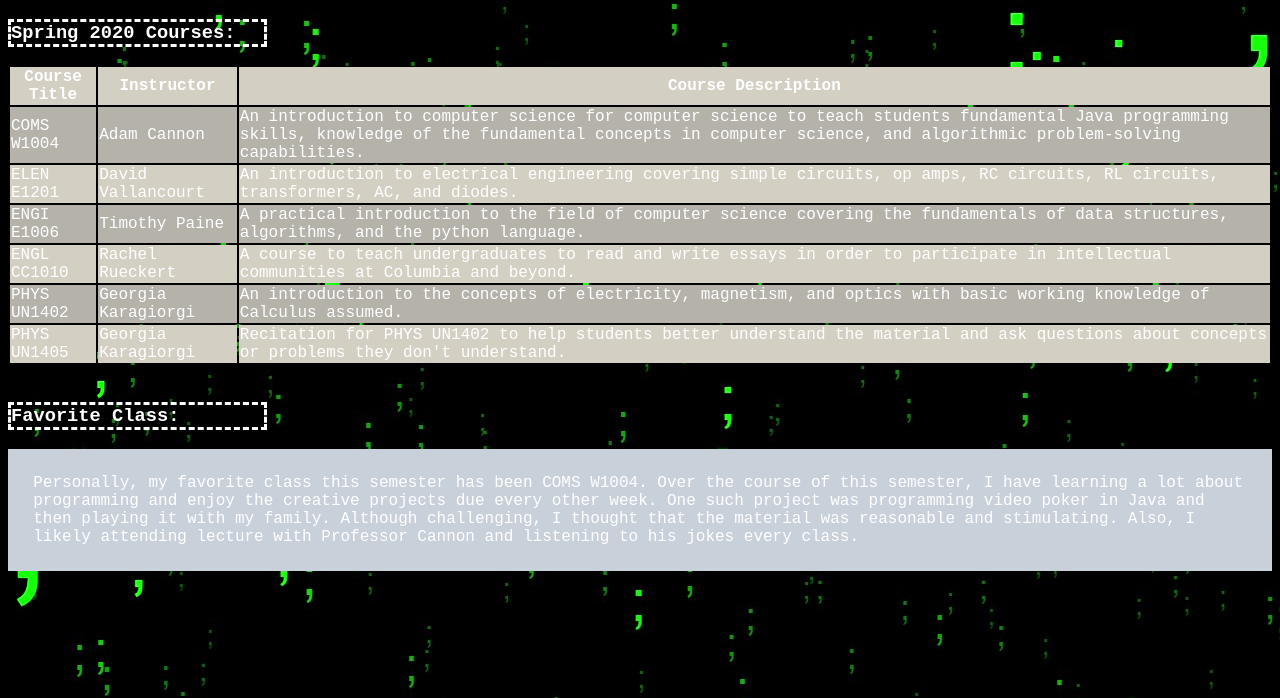
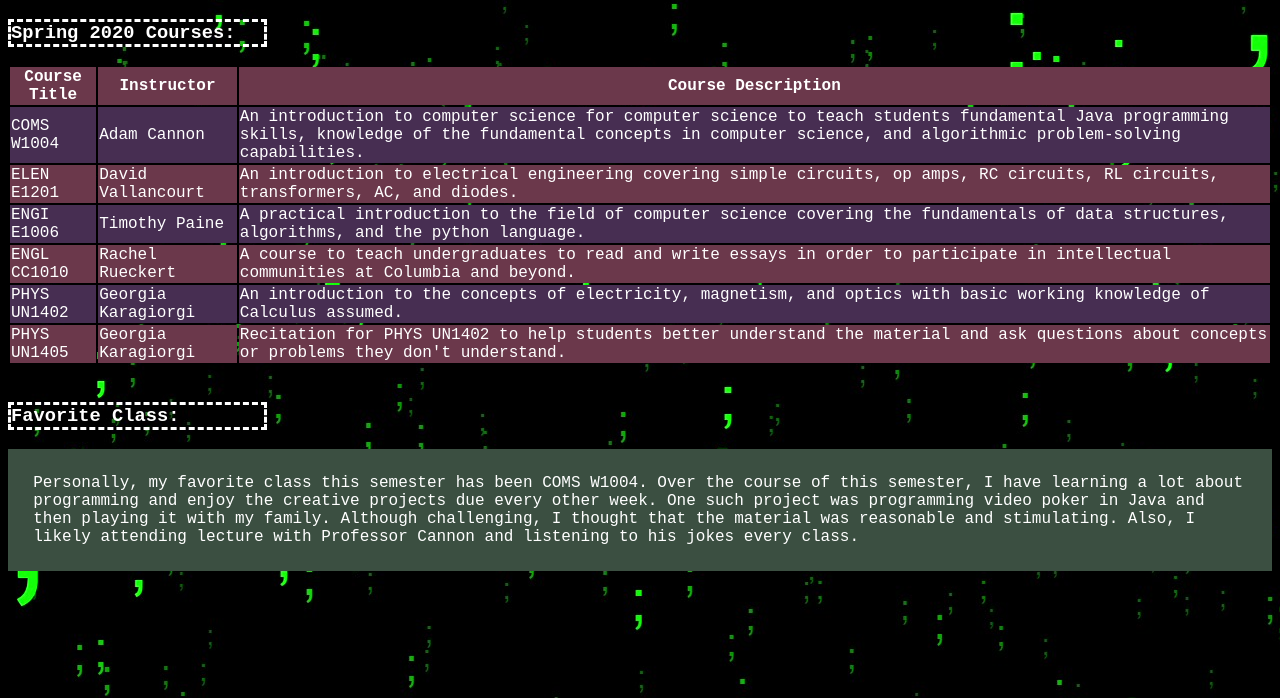
Before and after one commit to TrumanGregg/ENGI1006_Final, a Flask app: page /classes.html in a window 1280 px wide. Shown: the part 102-800 px from the top of the page. Run offline with Flask 2, Linux system fonts and the light colour scheme.

Commit message:
Changed color scheme for readability.

```diff
--- a/tmg2157-final/static/styling.css
+++ b/tmg2157-final/static/styling.css
@@ -24,19 +24,19 @@ ul {
     padding-top: 1%;
     padding-bottom: 2%;
     padding-right: 3%;
-    background-color: #e3a3a3;
+    background-color: hsl(357, 31%, 22%);
 }
 
 li {
-    background-color: #baa9a9;
+    background-color: hsl(227, 6%, 27%);
 }
 
 tr {
-    background-color: #d4cfc3;
+    background-color: hsl(338, 31%, 32%);
 }
 
 .evenRows {
-    background-color: #b5b2aa;
+    background-color: hsl(283, 28%, 25%);
 }
 
 h3 {
@@ -45,6 +45,6 @@ h3 {
 }
 
 p {
-    background-color: hsl(215, 20%, 82%);
+    background-color: hsl(140, 15%, 27%);
     padding: 2%;
 }
```
